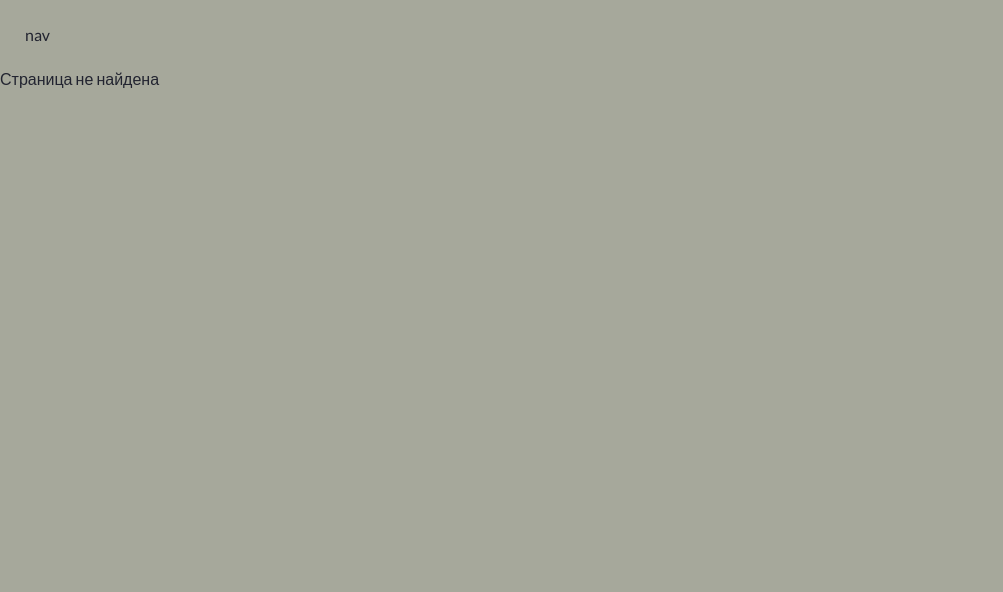
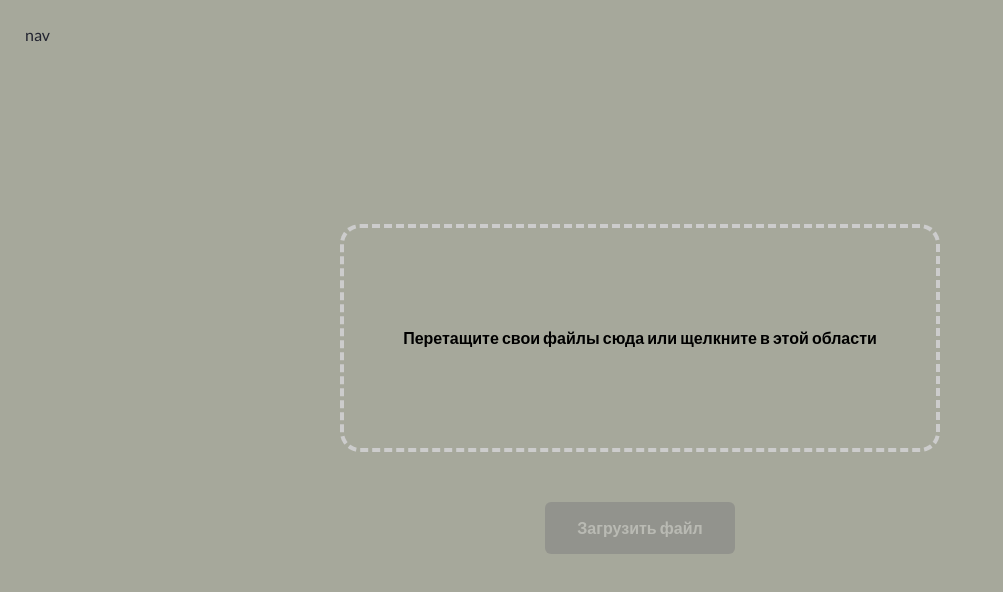
Before and after one commit to vvlrff/last_CP, a React (Vite) app in the folder client/: page /input in a window 1280 px wide. Shown: the top 592 px of the page, without its empty margins (0-1003 px from the left). Built offline with nearby package versions, Linux system fonts and the light colour scheme.

Commit message:
inputPage

```diff
--- a/client/package.json
+++ b/client/package.json
@@ -25,6 +25,7 @@
   "devDependencies": {
     "@types/react": "^18.2.37",
     "@types/react-dom": "^18.2.15",
+    "@types/react-slick": "^0.23.12",
     "@typescript-eslint/eslint-plugin": "^6.10.0",
     "@typescript-eslint/parser": "^6.10.0",
     "@vitejs/plugin-react": "^4.2.0",
--- a/client/src/App.tsx
+++ b/client/src/App.tsx
@@ -9,11 +9,13 @@ import HomePage from "./pages/HomePage/HomePage";
 import NotFoundPage from "./pages/NotFoundPage/NotFoundPage";
 import FileUploadPage from "./pages/UploadPage/UploadPage";
 import ResultPage from "./pages/ResultPage/ResultPage";
+import InputPage from "./pages/InputPage/InputPage";
 
 const router = createBrowserRouter(
     createRoutesFromElements(
         <Route path="/" element={<Layout />}>
             <Route index element={<HomePage />} />
+            <Route path="input" element={<InputPage />} />
             <Route path="upload" element={<FileUploadPage />} />
             <Route path="result" element={<ResultPage />} />
             <Route path="*" element={<NotFoundPage />} />
--- a/client/src/pages/HomePage/HomePage.tsx
+++ b/client/src/pages/HomePage/HomePage.tsx
@@ -33,7 +33,13 @@ const HomePage = () => {
                     <h1>Hero</h1>
                     <div className={s.btnContainer}>
                         <Link to="upload" className={s.btn}>
-                            <span>proceed</span>
+                            <span>Загрузить файл</span>
+                            <FaLongArrowAltRight />
+                        </Link>
+                    </div>
+                    <div className={s.btnContainer}>
+                        <Link to="input" className={s.btn}>
+                            <span>Опробовать</span>
                             <FaLongArrowAltRight />
                         </Link>
                     </div>
--- /dev/null
+++ b/client/src/pages/InputPage/InputPage.module.scss
@@ -0,0 +1,82 @@
+.section {
+    display: flex;
+    align-items: center;
+    justify-content: center;
+    height: 80vh;
+}
+
+.formContainer {
+    // background: #fff;
+    position: relative;
+    display: flex;
+    flex-direction: column;
+    justify-content: center;
+    align-items: center;
+    padding: 100px 50px;
+    min-width: 600px;
+    border-radius: 20px;
+    color: #000;
+    border: 4px dashed #cccccc;
+}
+
+.p {
+    text-align: center;
+    color: #000;
+    font-weight: 600;
+}
+
+.input {
+    position: absolute;
+    margin: 0;
+    padding: 0;
+    width: 100%;
+    height: 100%;
+    outline: none;
+    opacity: 0;
+    cursor: pointer;
+}
+
+.buttonContainer {
+    margin: 0 auto;
+    margin-top: 50px;
+    width: fit-content;
+}
+
+.button {
+    background: #f8ef00;
+    color: black;
+    border: none;
+    font-weight: 600;
+    font-size: 16px;
+    padding: 16px 32px;
+    border-radius: 6px;
+    cursor: pointer;
+    transition: background-color 0.4s ease, box-shadow 0.3s ease,
+        color 0.4s ease;
+    -webkit-transition: background-color 0.4s ease, box-shadow 0.3s ease,
+        color 0.4s ease;
+    -moz-transition: background-color 0.4s ease, box-shadow 0.3s ease,
+        color 0.4s ease;
+    -ms-transition: background-color 0.4s ease, box-shadow 0.3s ease,
+        color 0.4s ease;
+    -o-transition: background-color 0.4s ease, box-shadow 0.3s ease,
+        color 0.4s ease;
+}
+
+.button:hover {
+    background-color: #f75049;
+    box-shadow: 5px 5px 5px #5c3a3a;
+}
+
+.button:active {
+    color: #5ef6ff;
+    background-color: rgba(94, 246, 255, 0.3);
+    box-shadow: 5px 5px 5px rgba(94, 246, 255, 0.1);
+}
+
+.button:disabled {
+    background-color: grey;
+    color: #cccccc;
+    cursor: not-allowed;
+    opacity: 0.5;
+}
--- /dev/null
+++ b/client/src/pages/InputPage/InputPage.tsx
@@ -0,0 +1,91 @@
+import React, { useState, useEffect, ChangeEvent, FormEvent } from "react";
+import { useNavigate } from "react-router-dom";
+import axios from "axios";
+import s from "./InputPage.module.scss";
+
+const InputPage: React.FC = () => {
+    const [file, setFile] = useState<File | null>(null);
+    const [fileName, setFileName] = useState<string>("");
+    const [isLoading, setIsLoading] = useState<boolean>(false);
+    const [serverResponse, setServerResponse] = useState<any | null>(null);
+
+    const navigate = useNavigate();
+
+    const handleFileChange = (event: ChangeEvent<HTMLInputElement>) => {
+        const selectedFile = event.target.files?.[0];
+        if (selectedFile) {
+            setFile(selectedFile);
+            setFileName(selectedFile.name);
+        }
+    };
+
+    const handleSubmit = async (event: FormEvent<HTMLFormElement>) => {
+        event.preventDefault();
+
+        if (!file) {
+            return;
+        }
+
+        const formData = new FormData();
+        formData.append("file", file);
+
+        try {
+            setIsLoading(true);
+
+            const response = await axios.post(
+                "http://127.0.0.1:8000/api/test",
+                formData,
+                {
+                    headers: {
+                        "Content-Type": "multipart/form-data",
+                    },
+                }
+            );
+
+            console.log("Файл успешно загружен");
+            setServerResponse(response.data);
+        } catch (error) {
+            console.error("Ошибка при загрузке файла:", error);
+        } finally {
+            setIsLoading(false);
+        }
+    };
+
+    useEffect(() => {
+        if (serverResponse) {
+            navigate("/result");
+            // navigate("/result", { state: { response: serverResponse } });
+        }
+    }, [serverResponse, navigate]);
+
+    return (
+        <section className={s.section}>
+            <form onSubmit={handleSubmit} className={s.form}>
+                <div className={s.formContainer}>
+                    <input
+                        type="text"
+                        onChange={handleFileChange}
+                        className={s.input}
+                    />
+                    {isLoading ? (
+                        <p className={s.p}>Идет обработка данных...</p>
+                    ) : (
+                        <>
+                            <p className={s.p}>
+                                Перетащите свои файлы сюда или щелкните в этой
+                                области
+                            </p>
+                        </>
+                    )}
+                </div>
+                <div className={s.buttonContainer}>
+                    <button disabled={!file} type="submit" className={s.button}>
+                        Загрузить файл
+                    </button>
+                </div>
+            </form>
+        </section>
+    );
+};
+
+export default InputPage;
```
Also changed, not shown: 2 other files (tests, documents, lock files or other folders).
